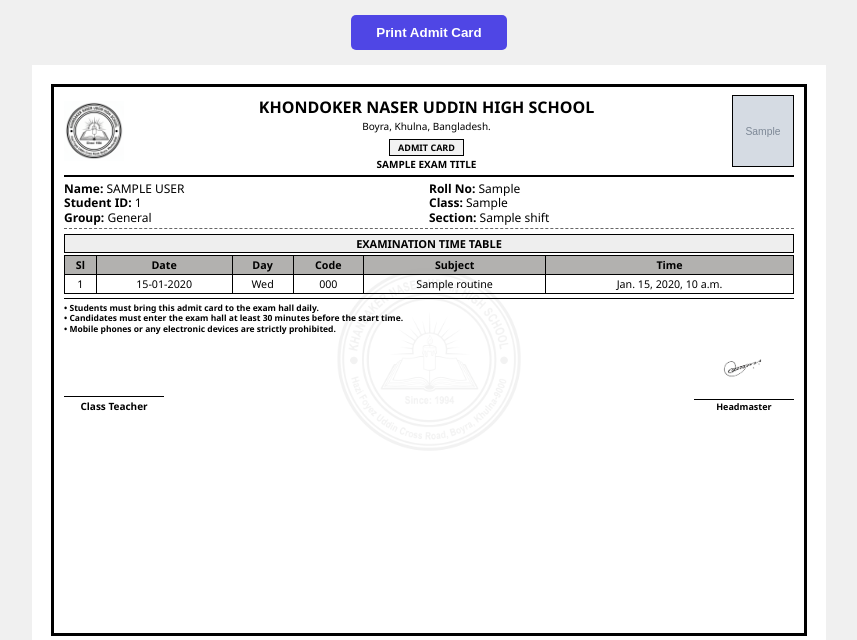
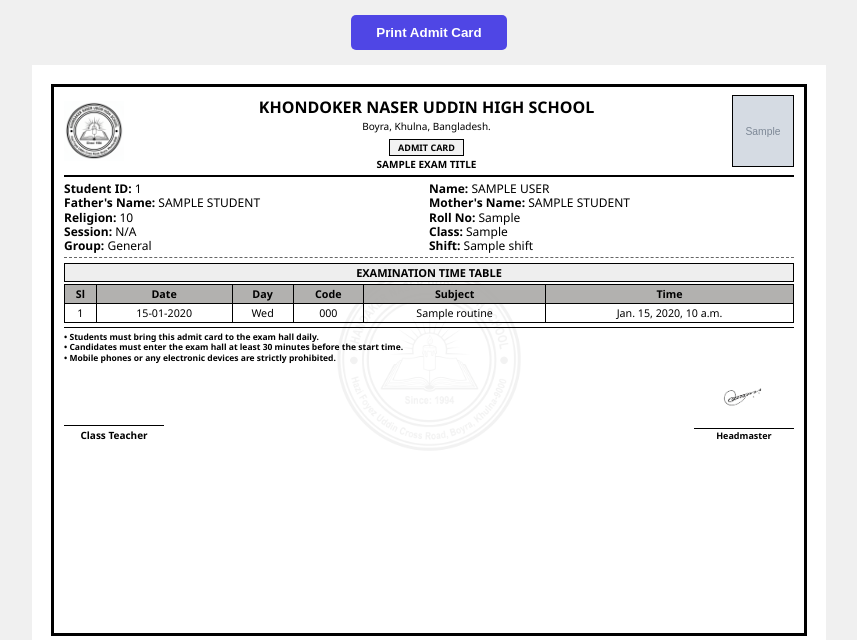
Before and after one commit to mdjoy2002/School-Website, a Django app: template myteacher/templates/myteacher/admit_card_template.html in a window 1280 px wide. Shown: the top 640 px of the page, without its empty margins (211-1068 px from the left). Run offline with Django 5.2, Linux system fonts and the light colour scheme; the template is opened without the code that fills it: most values are stand-ins (such as "Sample title", 1, 10 or a date in 2020); grey boxes marked "Sample" are stand-in pictures.

Commit message:
enviroment change

```diff
--- a/myteacher/templates/myteacher/admit_card_template.html
+++ b/myteacher/templates/myteacher/admit_card_template.html
@@ -97,12 +97,16 @@
                 </div>
 
                 <div class="student-info">
+                    <div><b>Student ID:</b> {{ s.student_id }}</div>
                     <div><b>Name:</b> {{ s.full_name|upper }}</div>
+                    <div><b>Father's Name:</b> {{ s.father_name|upper }}</div>
+                    <div><b>Mother's Name:</b> {{ s.mother_name|upper }}</div>
+                    <div><b>Religion:</b> {{ s.religion|default:"N/A" }}</div>
                     <div><b>Roll No:</b> {{ s.class_roll }}</div>
-                    <div><b>Student ID:</b> {{ s.student_id }}</div>
-                    <div><b>Class:</b> {{ s.get_current_class_display }}</div>
+                    <div><b>Session:</b> {{ s.session|default:"N/A" }}</div>
+                    <div><b>Class:</b> {{ s.current_class|default:"N/A" }}</div>
                     <div><b>Group:</b> {{ s.group|default:"General" }}</div>
-                    <div><b>Section:</b> {{ s.shift|default:"N/A" }}</div>
+                    <div><b>Shift:</b> {{ s.shift|default:"N/A" }}</div>
                 </div>
 
                 <div class="timetable-title">Examination Time Table</div>
```
